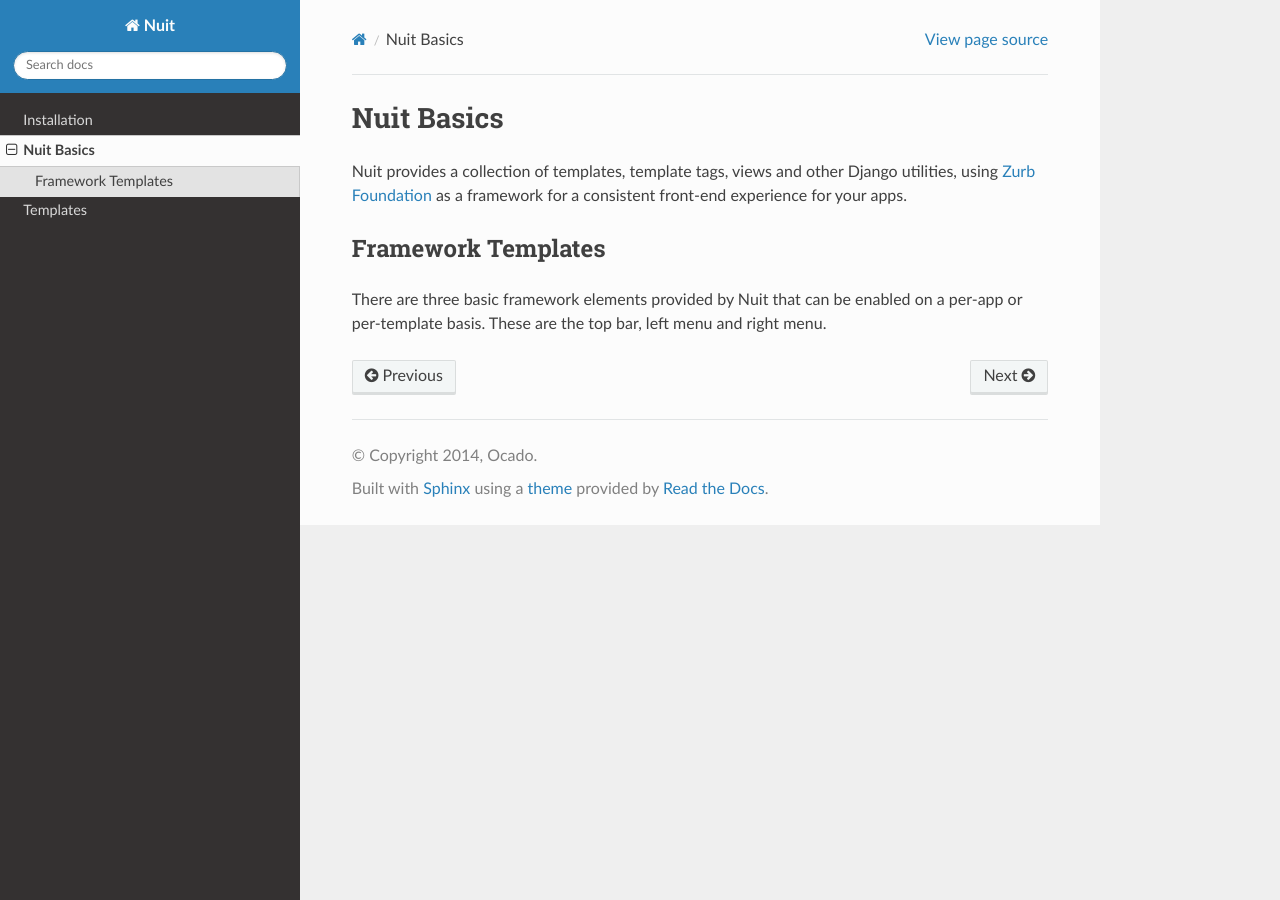
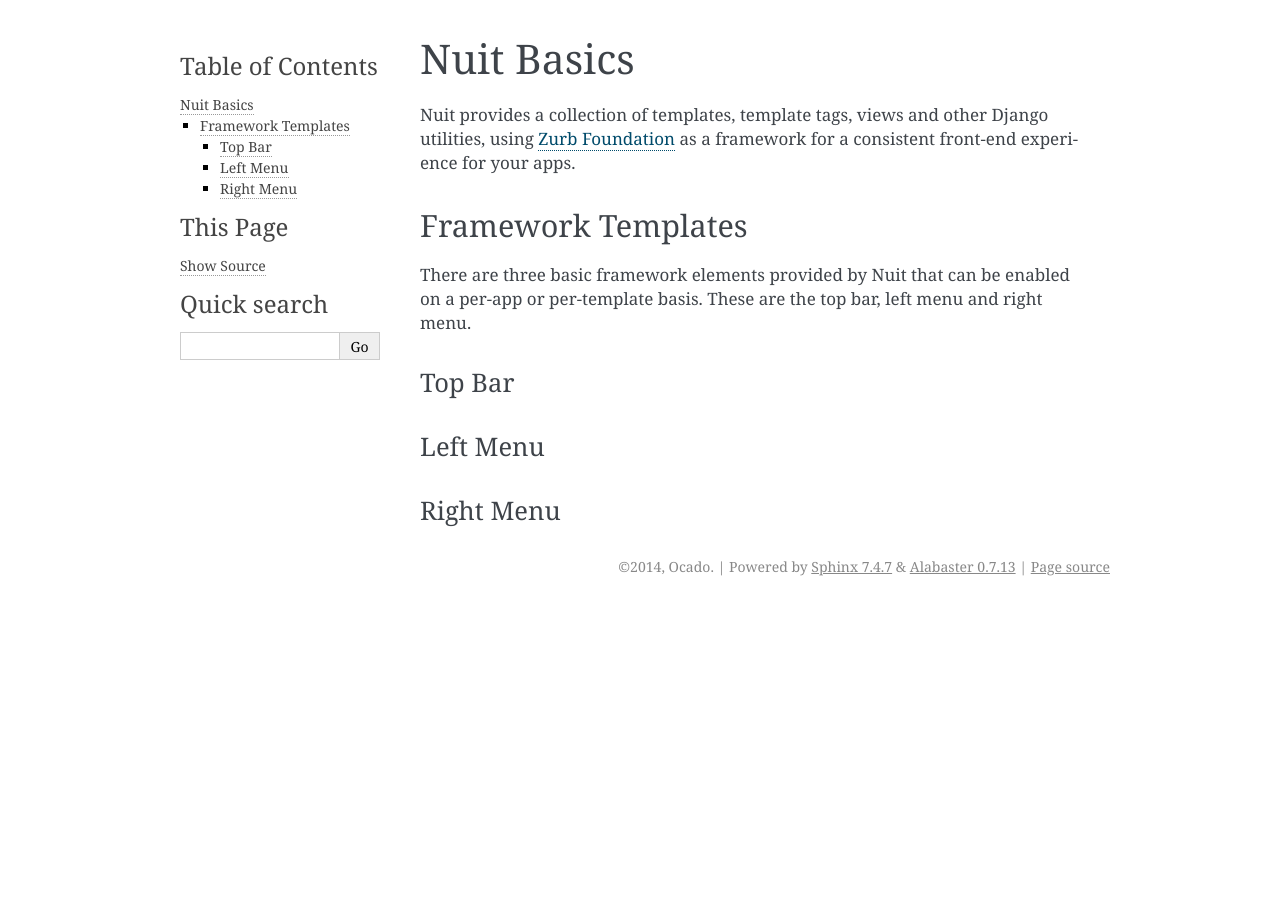
Before and after one commit to ocadotechnology/django-nuit, a Sphinx documentation site: the page built from docs/basics.txt, in a window 1280 px wide. Built offline with Sphinx 7.4.7, drawn with Linux system fonts in a browser that asks for light colours; the version number could not be read and is left out; some of the changed lines change nothing that is shown.

Commit message:
Added more docs

```diff
--- a/docs/basics.txt
+++ b/docs/basics.txt
@@ -8,4 +8,19 @@ Framework Templates
 
 There are three basic framework elements provided by Nuit that can be enabled on a per-app or per-template basis. These are the top bar, left menu and right menu.
 
+.. _top-bar:
+
+Top Bar
+~~~~~~~
+
+.. _left-menu:
+
+Left Menu
+~~~~~~~~~
+
+.. _right-menu:
+
+Right Menu
+~~~~~~~~~~
+
 .. _`Zurb Foundation`: http://foundation.zurb.com
--- a/docs/conf.py
+++ b/docs/conf.py
@@ -94,11 +94,11 @@ pygments_style = 'sphinx'
 
 # -- Options for HTML output ---------------------------------------------------
 
-import sphinx_rtd_theme
+#import sphinx_rtd_theme
 
-html_theme = "sphinx_rtd_theme"
+#html_theme = "sphinx_rtd_theme"
 
-html_theme_path = [sphinx_rtd_theme.get_html_theme_path()]
+#html_theme_path = [sphinx_rtd_theme.get_html_theme_path()]
 
 # The theme to use for HTML and HTML Help pages.  See the documentation for
 # a list of builtin themes.
--- a/docs/templates.txt
+++ b/docs/templates.txt
@@ -8,15 +8,119 @@ Extending the Nuit templates
 
 In order to get the most functionality out of Nuit's templates, you need to extend them using Nuit's own ``extend`` template tag, not Django's built in ``extends``. This is because all the templates take arguments that customise how they display and function, and this isn't possible with Django's standard template tag.
 
-To use Nuit's extend tag, you must first load the ``nuit`` template tag library::
+To use Nuit's ``extend`` tag, you must first load the ``nuit`` template tag library::
 
     {% load nuit %}
     {% extend 'nuit/base.html' %}
+
+For more information about Nuit's ``extend`` tag, see the :doc:`documentation <templatetags>`.
 
 Base Template
 -------------
 
 ``nuit/base.html``
-^^^^^^^^^^^^^^^^^^
+~~~~~~~~~~~~~~~~~~
 
 The base template contains the necessary markup to provide the basic framework elements and styling, and include the CSS and Javascript required for the Nuit interface to function. Most of the time, unless you're using one of the generic templates listed below, you'll be extending from ``nuit/base.html`` and overwriting the various blocks you require.
+
+Arguments
+^^^^^^^^^
+
+The following arguments can be passed to the ``extend`` tag to change the behaviour of the base template:
+
+.. attribute:: topbar
+
+    :default: ``False``
+
+    Boolean that decides whether to display the :ref:`top-bar` or not.
+
+.. attribute:: leftmenu
+
+    :default: ``False``
+
+    Boolean that decides whether to display the :ref:`left-menu` or not.
+
+.. attribute:: rightmenu
+
+    :default: ``False``
+
+    Boolean that decides whether to display the :ref:`right-menu` or not.
+
+.. attribute:: app_title
+
+    :default: ``None``
+
+    The name of the application. This is displayed in various places, such as the ``<title>`` tag, and as a button on the top bar to take you back to the :attr:`app_url` defined.
+
+.. attribute:: app_url
+
+    :default: ``None``
+
+    The base URL of the application.
+
+Blocks
+^^^^^^
+
+The following blocks can be overridden in subsequent templates to customise the content of the template - override these using the standard Django template model::
+
+    {% block block_name %}
+    This is my new content
+    {% endblock %}
+
+.. note::
+
+    ``{{block.super}}`` may or may not be required depending on the template hierarchy for your particular template. These docs will detail whether this is required for each individual block when extending Nuit's templates directly, but cannot make any guesses if you extend the templates indirectly. If ``super`` is required, these docs will tell you what you will miss if you don't include it.
+
+.. attribute:: title
+
+    :default: "Home"
+
+    Defines the title of the page, used in the ``<title>`` element.
+
+.. attribute:: content
+
+    :default: Empty
+
+    The main content of the page. The space that this content fills will be determined by the :attr:`topbar`, :attr:`leftmenu` and :attr:`rightmenu` attributes.
+
+    ``{{block.super}}`` is not required for this block when extending ``nuit/base.html`` directly.
+
+.. attribute:: css
+
+    :default: Empty
+
+    Allows you to enter CSS ``<link>`` elements or ``<style>`` tags that will be compiled and compressed by Django Compressor.
+
+    ``{{block.super}}`` is not required for this block when extending ``nuit/base.html`` directly.
+
+.. attribute:: scripts
+
+    :default: Empty
+
+    Allows you to enter Javascript ``<script>`` tags that will be included just before the closing ``</body>`` tag.
+
+    ``{{block.super}}`` is not required for this block when extending ``nuit/base.html`` directly.
+
+.. attribute:: top_bar_menu
+
+    :default: Empty
+
+    Allows you to add links to the :ref:`top-bar`. This is only visible when :attr:`topbar` is ``True``. Intended to be used with the ``menu_section`` template tag.
+
+    ``{{block.super}}`` is not required for this block when extending ``nuit/base.html`` directly.
+
+.. attribute:: left_menu
+
+    :default: Empty
+
+    Allows you to add content to the :ref:`left-menu`. This is only visible when :attr:`leftmenu` is ``True``. Intended to be used with the ``menu_section`` template tag.
+
+    ``{{block.super}}`` is not required for this block when extending ``nuit/base.html`` directly.
+
+.. attribute:: right_menu
+
+    :default: Empty
+
+    Allows you to add links to the :ref:`right-menu`. This is only visible when :attr:`rightmenu` is ``True``. Intended to be used with the ``menu_section`` template tag.
+
+    ``{{block.super}}`` is not required for this block when extending ``nuit/base.html`` directly.
```
